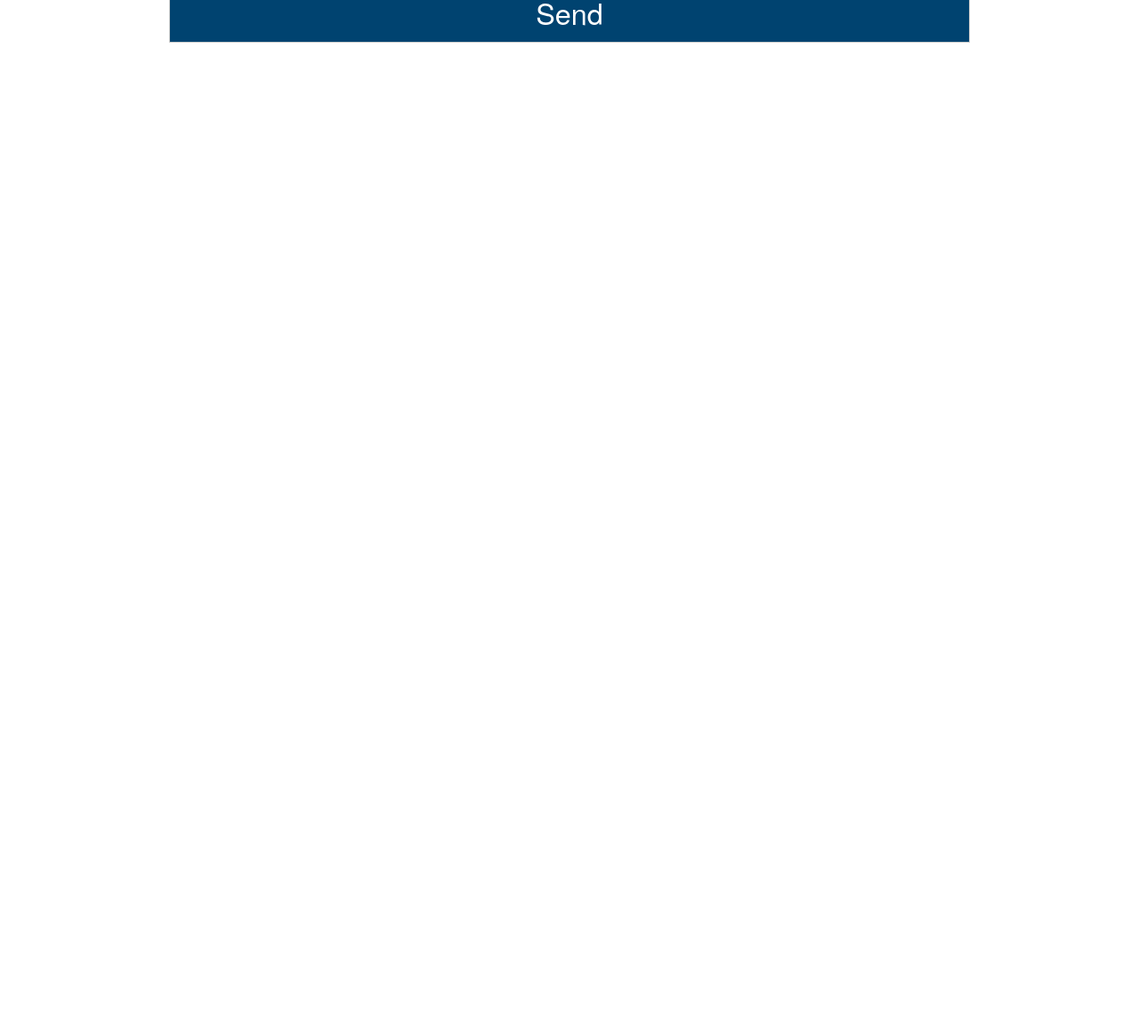
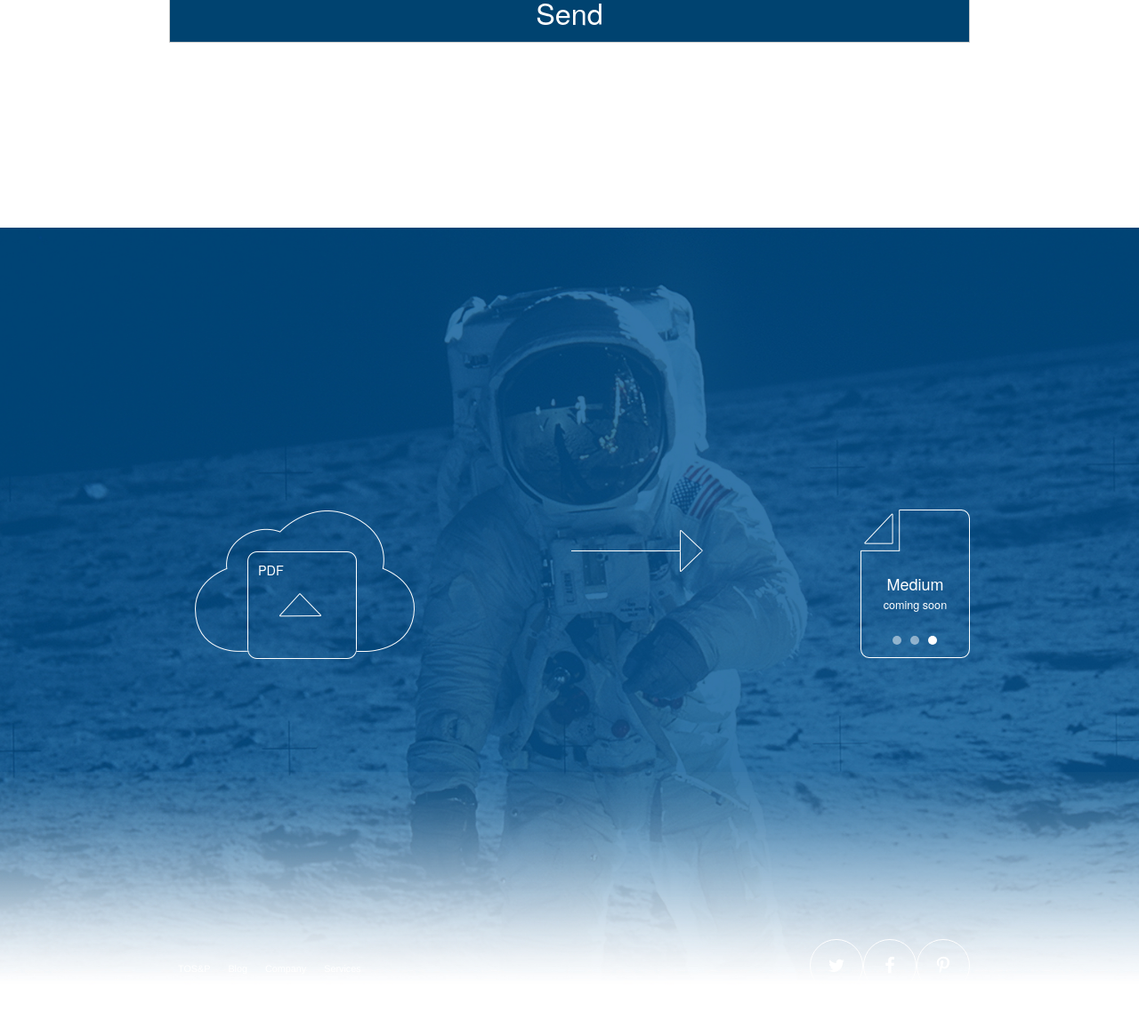
Before and after one commit to DinoDogan/Pre-Alpha-MVP, a PHP site: page / in a window 1280 px wide. Shown: the part 3533-4689 px from the top of the page at 89% size. Before the commit the page ends 3581 px from the top, so only its background shows below. Run offline with PHP 8.4, Linux system fonts and the light colour scheme; some web fonts are replaced.

Commit message:
add Footer-Home

```diff
--- a/css/main.css
+++ b/css/main.css
@@ -192,11 +192,12 @@ section {
    ========================================================================== */
 
 
-#home {
+#home,
+#footer-home {
     position: relative;
 }
 
-#home-background {
+.home-background {
     background-image: url("../img/home-background.jpg");
     background-repeat: no-repeat;
     background-position: top;
@@ -209,7 +210,7 @@ section {
     z-index: -1;
 }
 
-#call-to-action > div {
+.call-to-action > div {
     display: inline-block;
     color: #fff;
     width: 33.33%;
@@ -471,6 +472,57 @@ section {
     animation: contact-form-overlay-icon .5s ease;
 }
 
+
+/* ==========================================================================
+   Footer
+   ========================================================================== */
+
+#footer-home {
+
+}
+
+#footer {
+
+}
+
+
+#footer-links,
+#footer-social {
+    display: inline-block;
+    width: 50%;
+}
+
+#footer-links > a {
+    font-size: .6rem;
+    color: white;
+    text-decoration: none;
+    margin: 10px;
+    font-weight: 400;
+
+}
+
+#footer-social {
+    text-align: right;
+
+}
+
+#footer-social > a > i {
+    font-size: 20px;
+    color: white;
+    display: inline-block;
+    line-height: 58px;
+    width: 60px;
+    text-align: center;
+    border-radius: 50%;
+    border: 1px solid #fff;
+
+}
+
+
+
+
+
+
 /* ==========================================================================
    Helper classes
    ========================================================================== */
--- a/index.html
+++ b/index.html
@@ -42,8 +42,8 @@
         <!-- Hero sections -->
 
         <section id="home">
-            <div id="home-background"></div>
-                <div id="call-to-action" class="content">
+            <div class="home-background"></div>
+                <div class="call-to-action content">
                     <div class="cloud-upload">
                         <div class="cloud-upload-src">
                             <span>PDF</span>
@@ -124,6 +124,56 @@
             </div>
         </section>
 
+        <!-- Footer-Home sections -->
+        <section id="footer-home">
+            <div class="home-background"></div>
+            <div class="call-to-action content">
+                <div class="cloud-upload">
+                    <div class="cloud-upload-src">
+                        <span>PDF</span>
+
+                        <!--<img src="img/cloud-icon-active.png">-->
+                        <a href="index2.html"><img src="img/cloud-icon.png"></a>
+                        <!--<i class="fa fa-cloud-upload" aria-hidden="true"></i>-->
+                    </div>
+                </div>
+                <div class="cloud-arrow">
+                    <img src="img/arrow-icon.png">
+                    <!--<i class="fa fa-long-arrow-right" aria-hidden="true"></i>-->
+                </div>
+                <div class="cloud-carousel">
+                    <div class="cloud-carousel-inner">
+                        <img src="img/page-icon.png">
+
+                        <div class="cloud-carousel-dest">
+                            <span>WordPress</span>
+                            <span>Facebook<small>coming soon</small></span>
+                            <span>Medium<small>coming soon</small></span>
+                        </div>
+
+                        <div class="cloud-carousel-btns">
+                            <!-- Populated by JavaScript -->
+                        </div>
+                        <!--<i class="fa fa-file-o" aria-hidden="true"></i>-->
+                    </div>
+                </div>
+            </div>
+        </section>
+        <div class="content">
+            <div id="footer">
+                <div id="footer-links">
+                    <a href="#tos&p">TOS&P</a>
+                    <a href="#blog">Blog</a>
+                    <a href="#company">Company</a>
+                    <a href="#services">Services</a>
+                </div>
+                <div id="footer-social">
+                    <a href="#twitter"><i class="fa fa-twitter" aria-hidden="true"></i></a>
+                    <a href="#facebook"><i class="fa fa-facebook" aria-hidden="true"></i></a>
+                    <a href="#pinterest"><i class="fa fa-pinterest-p" aria-hidden="true"></i></a>
+                </div>
+            </div>
+        </div>
 
 
         <script src="https://code.jquery.com/jquery-1.12.0.min.js"></script>
```
